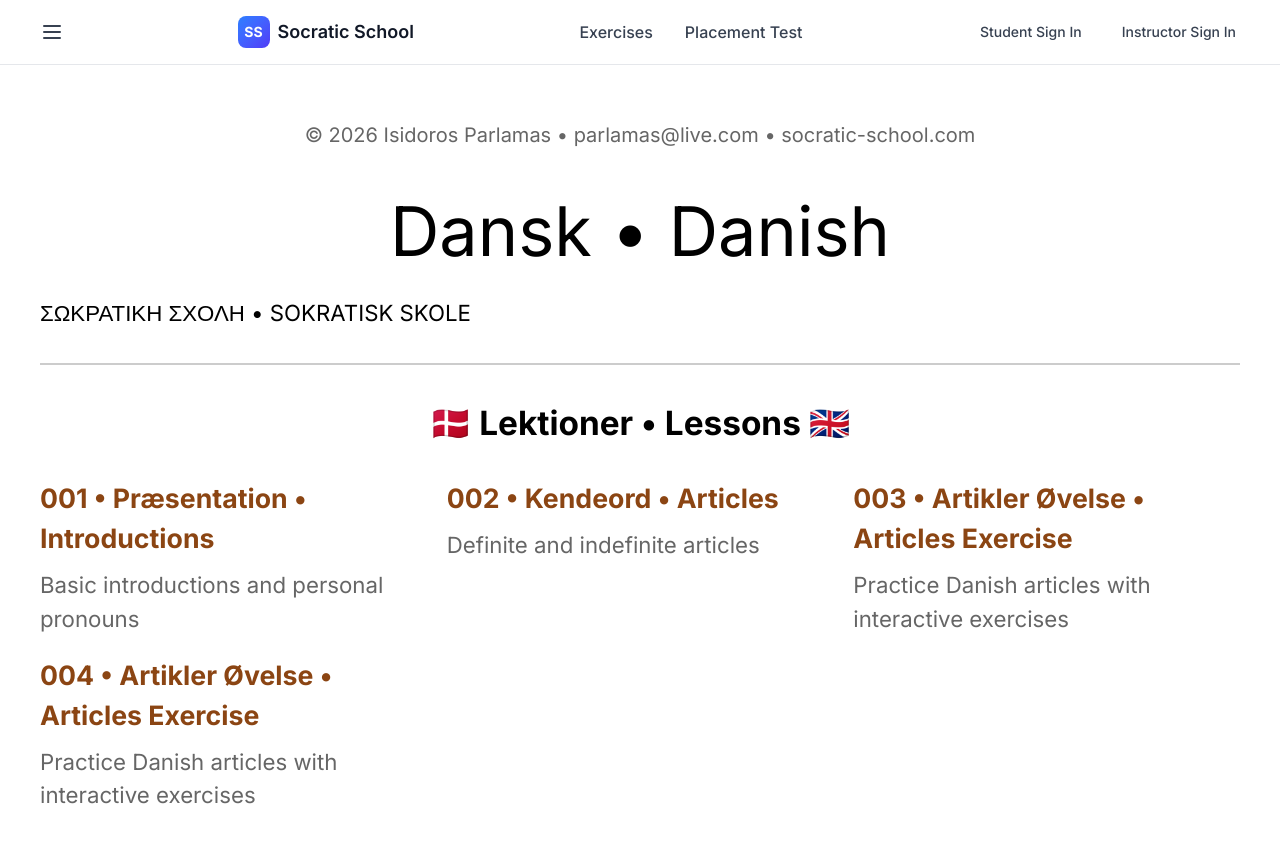
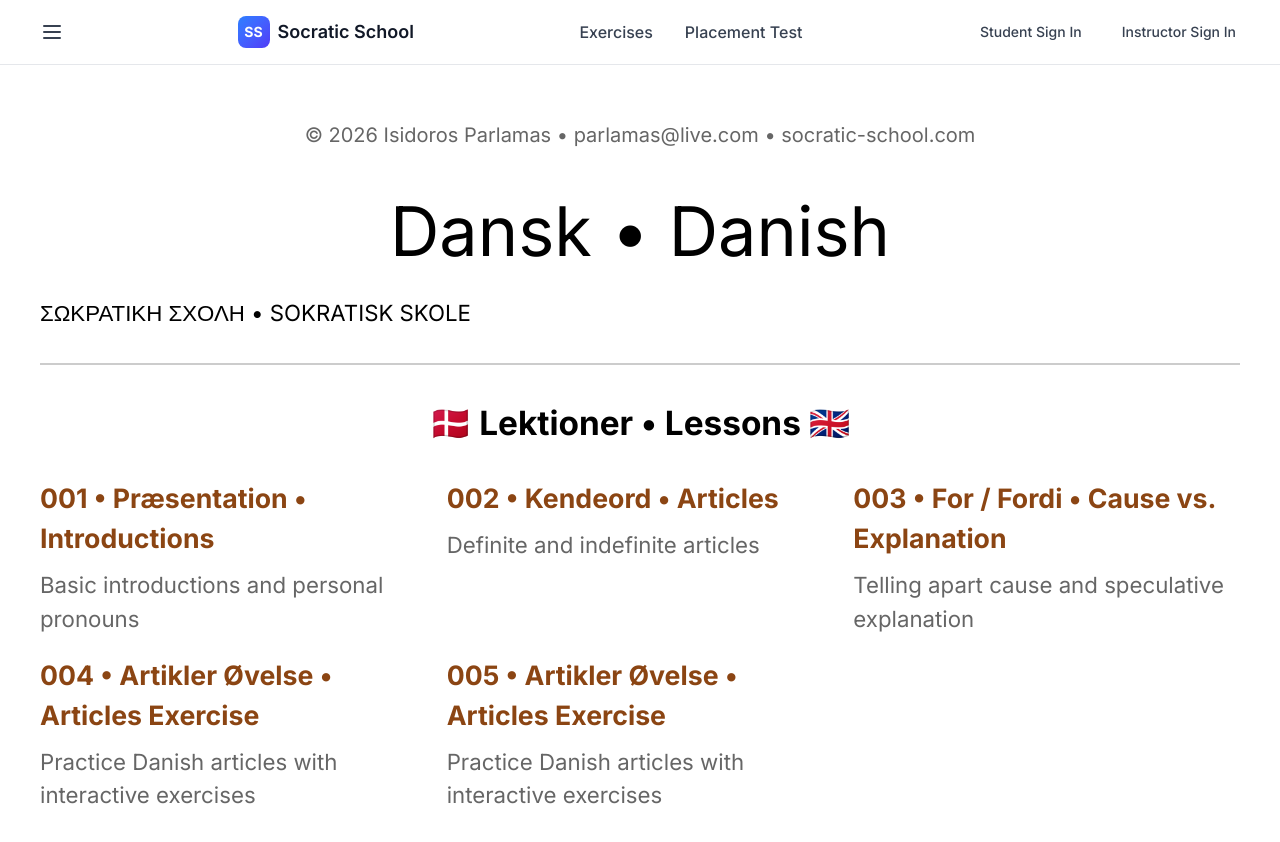
Before and after one commit to parlamas/socratic-school, a Next.js app: page /danish in a window 1280 px wide. Shown: the top 842 px of the page. Built offline with nearby package versions, Linux system fonts and the light colour scheme; no server answers.

Commit message:
danish 003-2

```diff
--- a/src/app/danish/page.tsx
+++ b/src/app/danish/page.tsx
@@ -7,11 +7,12 @@ import Link from 'next/link';
 import './danish.css';
 
 const DanishPage = () => {
-  const lessons = [
+    const lessons = [
     { id: '001', title: 'Præsentation • Introductions', description: 'Basic introductions and personal pronouns', path: '/Danish/lesson-001' },
     { id: '002', title: 'Kendeord • Articles', description: 'Definite and indefinite articles', path: '/Danish/lesson-002' },
-    { id: '003', title: 'Artikler Øvelse • Articles Exercise', description: 'Practice Danish articles with interactive exercises', path: '/Danish/ex-001' },
-    { id: '004', title: 'Artikler Øvelse • Articles Exercise', description: 'Practice Danish articles with interactive exercises', path: '/Danish/ex-002' }
+    { id: '003', title: 'For / Fordi • Cause vs. Explanation', description: 'Telling apart cause and speculative explanation', path: '/Danish/lesson-003' },
+    { id: '004', title: 'Artikler Øvelse • Articles Exercise', description: 'Practice Danish articles with interactive exercises', path: '/Danish/ex-001' },
+    { id: '005', title: 'Artikler Øvelse • Articles Exercise', description: 'Practice Danish articles with interactive exercises', path: '/Danish/ex-002' }
   ];
 
   return (
```
